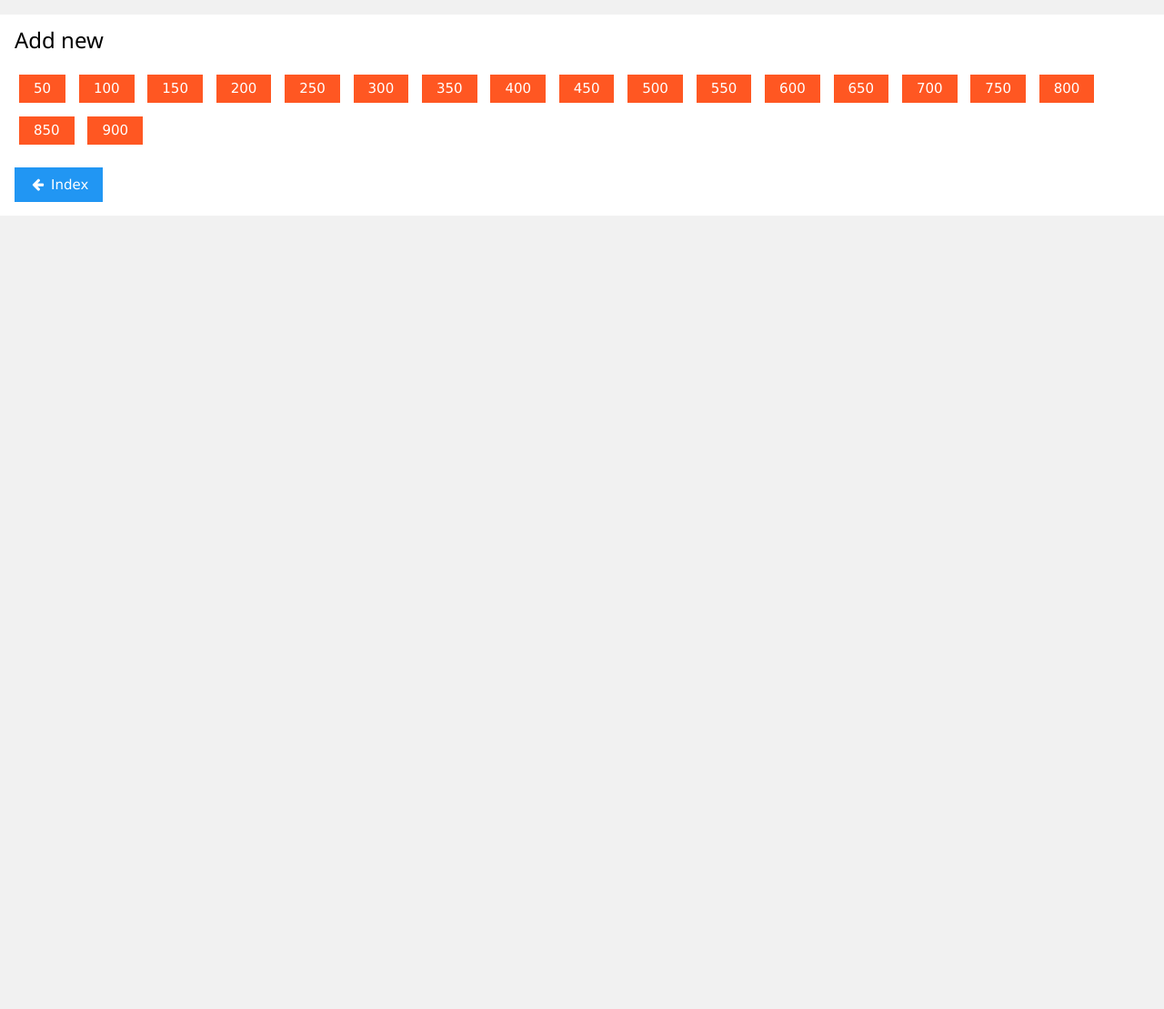
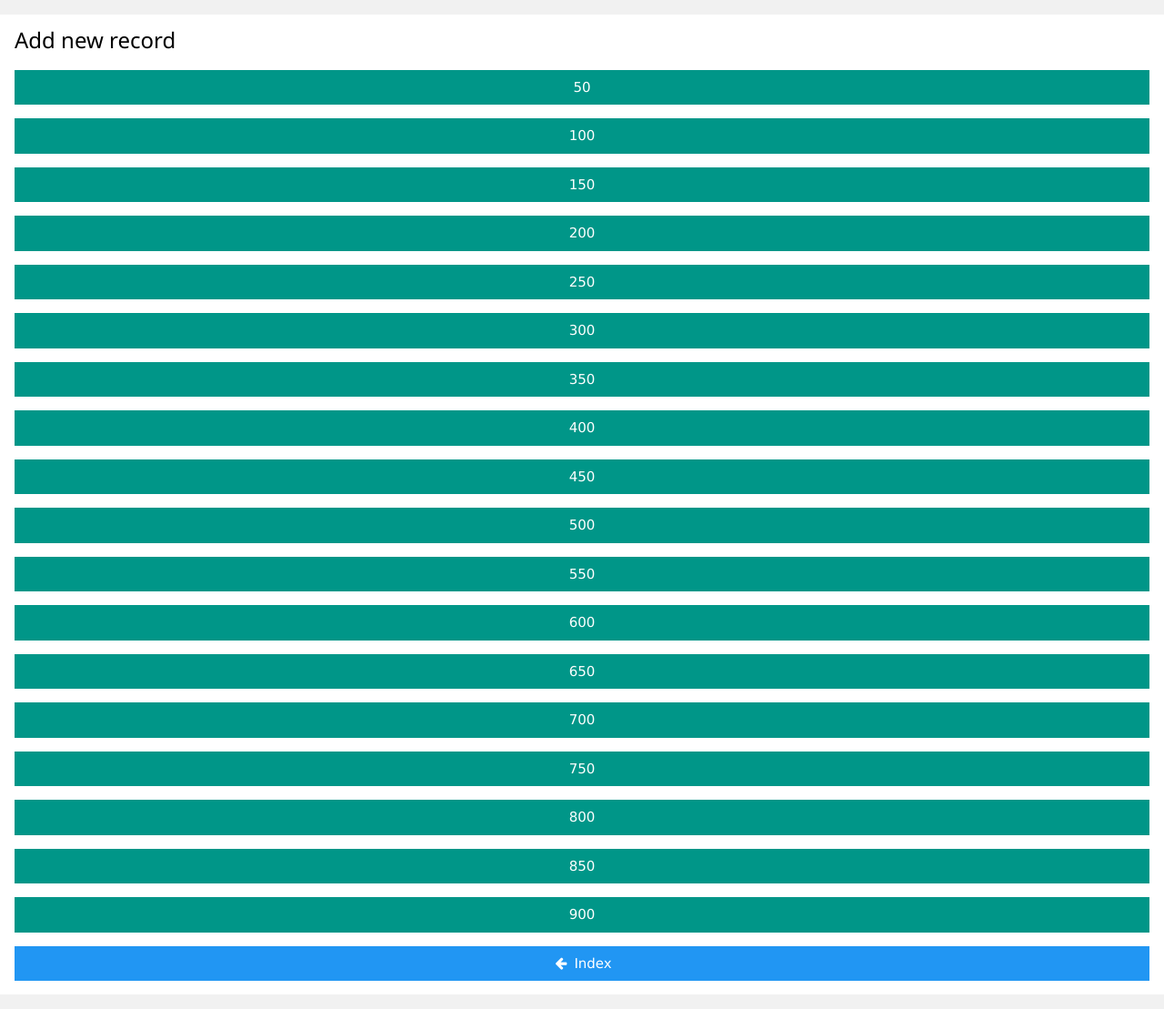
Before and after one commit to dvolk/catfood, a Flask app: page /new in a window 1280 px wide. Shown: the part 109-1218 px from the top of the page at 91% size. Before the commit the page ends 346 px from the top, so only its background shows below. Run offline with Flask 2, Linux system fonts and the light colour scheme.

Commit message:
edit button styles

```diff
--- a/templates/add.jinja2
+++ b/templates/add.jinja2
@@ -6,15 +6,15 @@
   </header>
 
   <div class="w3-container w3-panel w3-white">
-    <h3>Add new</h3>
+    <h3>Add new record</h3>
+      {% for c in range(50,950,50) %}
     <p>
-      {% for c in range(50,950,50) %}
-        <a style="line-height: 1; margin: 5px; margin-bottom: 10px;" class="w3-button w3-deep-orange" href="/add/{{ c }}">{{ c }}</a>
+        <a style="width: 100%" class="w3-button w3-teal" href="/add/{{ c }}">{{ c }}</a>
+    </p>
       {% endfor %}
-    </p>
 
     <p>
-      <a class="w3-button w3-blue" href={{ url_for('index') }}><i class="fa fa-fw fa-arrow-left"></i> Index</a>
+      <a style="width: 100%" class="w3-button w3-blue" href={{ url_for('index') }}><i class="fa fa-fw fa-arrow-left"></i> Index</a>
     </p>
 
   </div>
--- a/templates/edit.jinja2
+++ b/templates/edit.jinja2
@@ -7,11 +7,11 @@
 
   <div class="w3-container w3-panel w3-white">
     <p>
-      <a class="w3-button w3-red" href="/delete/{{ record.id }}"><i class="fa fa-fw fa-trash"></i> Delete record</a>
+      <a style="width: 100%" class="w3-button w3-red" href="/delete/{{ record.id }}"><i class="fa fa-fw fa-trash"></i> Delete record</a>
     </p>
 
     <p>
-      <a class="w3-button w3-blue" href={{ url_for('index') }}><i class="fa fa-fw fa-arrow-left"></i> Index</a>
+      <a style="width: 100%" class="w3-button w3-blue" href={{ url_for('index') }}><i class="fa fa-fw fa-arrow-left"></i> Index</a>
     </p>
 
   </div>
```
